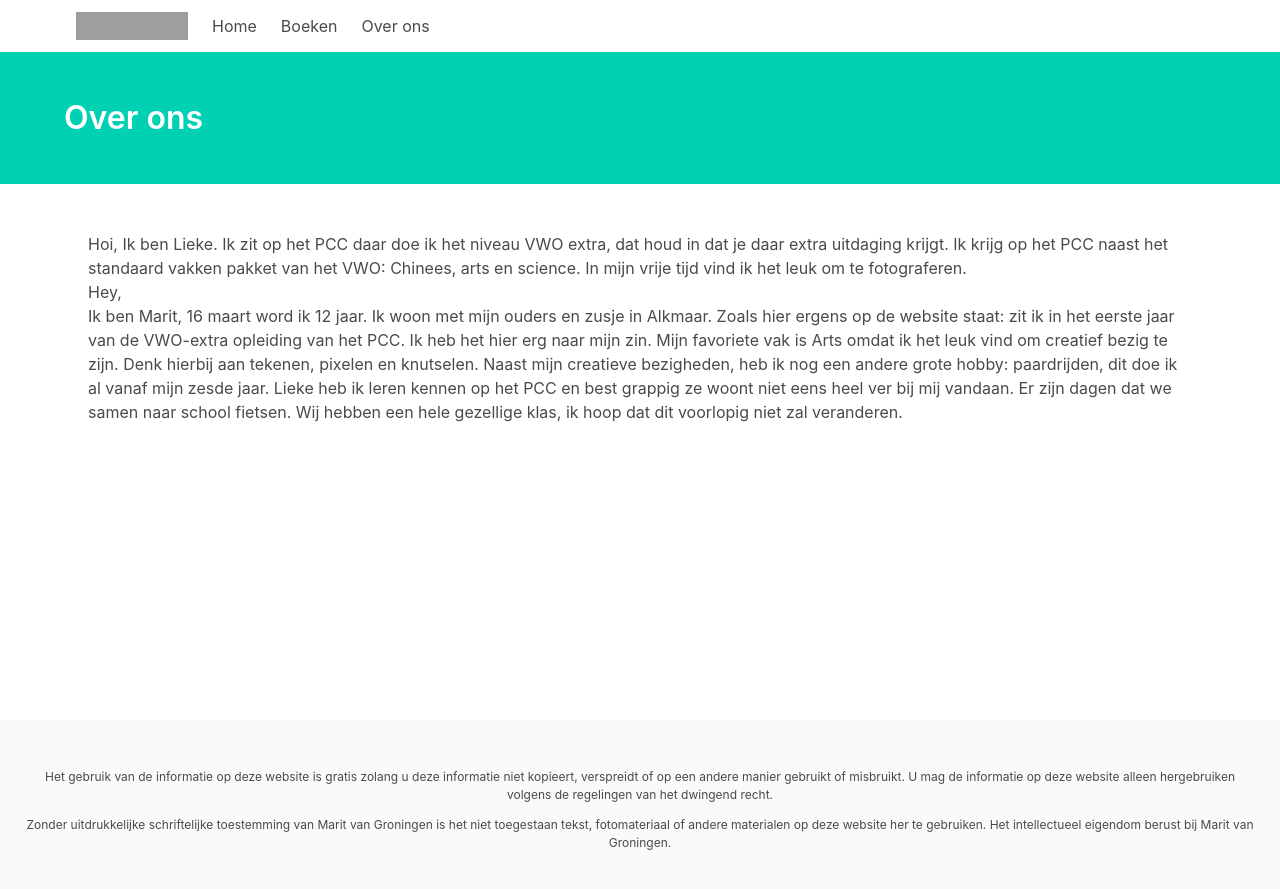
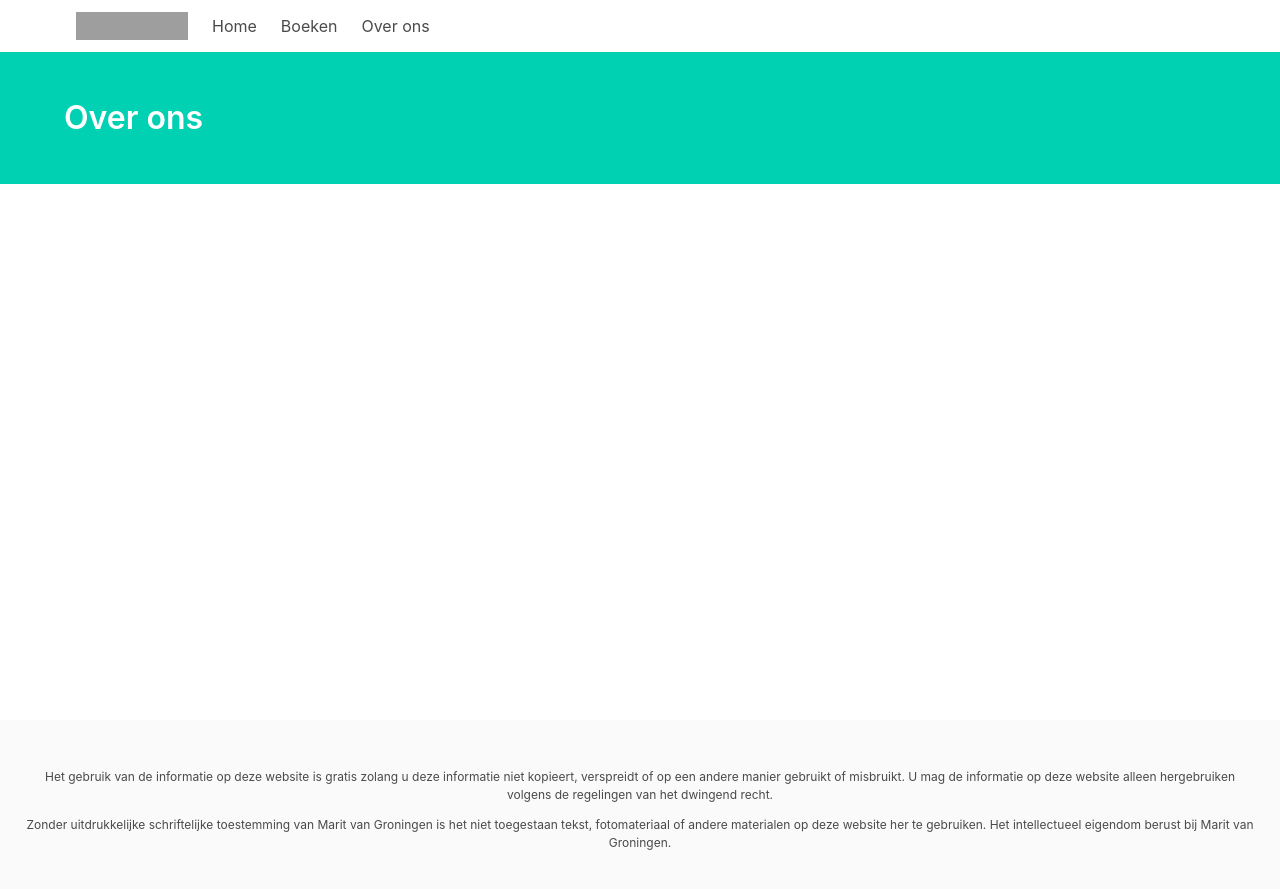
Before and after one commit to groninge01/marit, a Jekyll site: the page built from pages/over-ons.md, in a window 1280 px wide. Shown: the top 889 px of the page. Built offline with Jekyll 4.4.1, drawn with Linux system fonts in a browser that asks for light colours; nearby versions of some CDN libraries; a script that is not in the unit is left out; grey boxes are pictures that could not be loaded.

Commit message:
Moved to other section

```diff
--- a/_config.yml
+++ b/_config.yml
@@ -18,7 +18,7 @@ email: your-email@example.com
 description: >- # this means to ignore newlines until "baseurl:"
   Beschrijving van mijn opdracht voor Nederlands
 baseurl: "" # the subpath of your site if applicable, e.g. /blog
-url: "https://jekyll-netlify-boilerplate.netlify.com" # the base hostname & protocol for your site, e.g. https://example.com
+url: "https://www.marit.ml" # the base hostname & protocol for your site, e.g. https://example.com
 
 # Collection
 
@@ -26,6 +26,8 @@ collections:
   books:
     output: true
     permalink: /boeken/:slug
+  designers:
+    output: true
 
 
 # Permalink format (/blog/ is ignored for pages)
--- a/pages/over-ons.md
+++ b/pages/over-ons.md
@@ -3,15 +3,4 @@ layout: page
 title: ' Over ons'
 permalink: /over-ons
 section: over-ons
-intro_paragraph: >-
-  Hoi,
-
-
-  Ik ben Lieke. Ik zit op het PCC daar doe ik het niveau VWO extra, dat houd in
-  dat je daar extra uitdaging krijgt. Ik krijg op het PCC naast het standaard
-  vakken pakket van het VWO: Chinees, arts en science. In mijn vrije tijd vind
-  ik het leuk om te fotograferen.
 ---
-Hey,
-
-Ik ben Marit, 16 maart word ik 12 jaar. Ik woon met mijn ouders en zusje in Alkmaar. Zoals hier ergens op de website staat: zit ik in het eerste jaar van de VWO-extra opleiding van het PCC. Ik heb het hier erg naar mijn zin. Mijn favoriete vak is Arts omdat ik het leuk vind om creatief bezig te zijn. Denk hierbij aan tekenen, pixelen en knutselen. Naast mijn creatieve bezigheden, heb ik nog een andere grote hobby: paardrijden, dit doe ik al vanaf mijn zesde jaar. Lieke heb ik leren kennen op het PCC en best grappig ze woont niet eens heel ver bij mij vandaan. Er zijn dagen dat we samen naar school fietsen. Wij hebben een hele gezellige klas, ik hoop dat dit voorlopig niet zal veranderen.
```
Also changed, not shown: _designers/lieke.md (added, +9 -0 lines), _designers/marit.md (added, +6 -0 lines).
